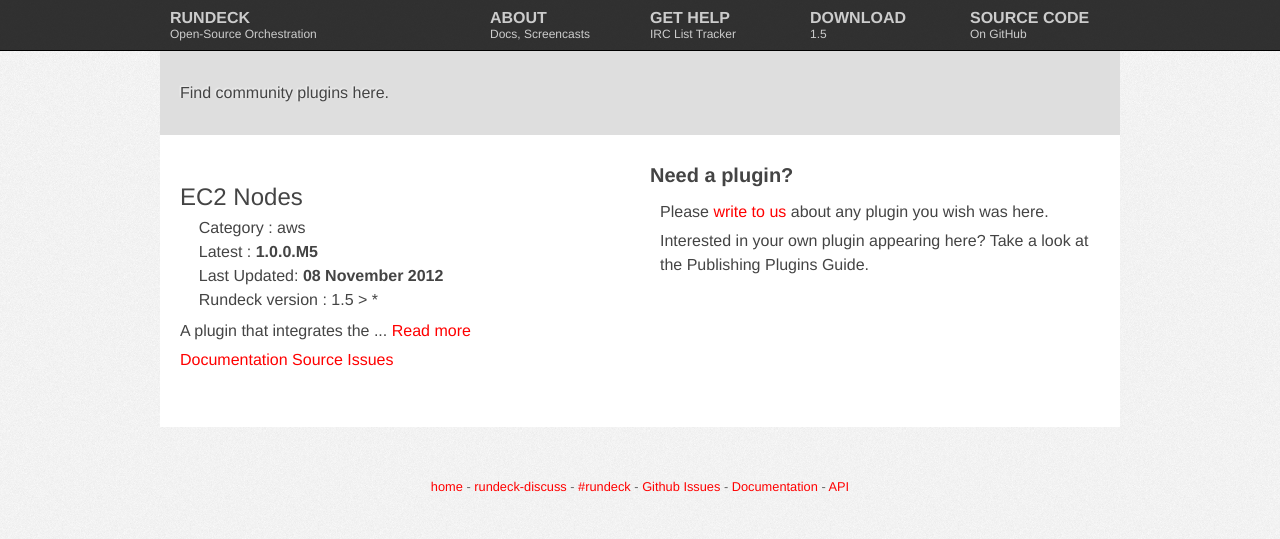
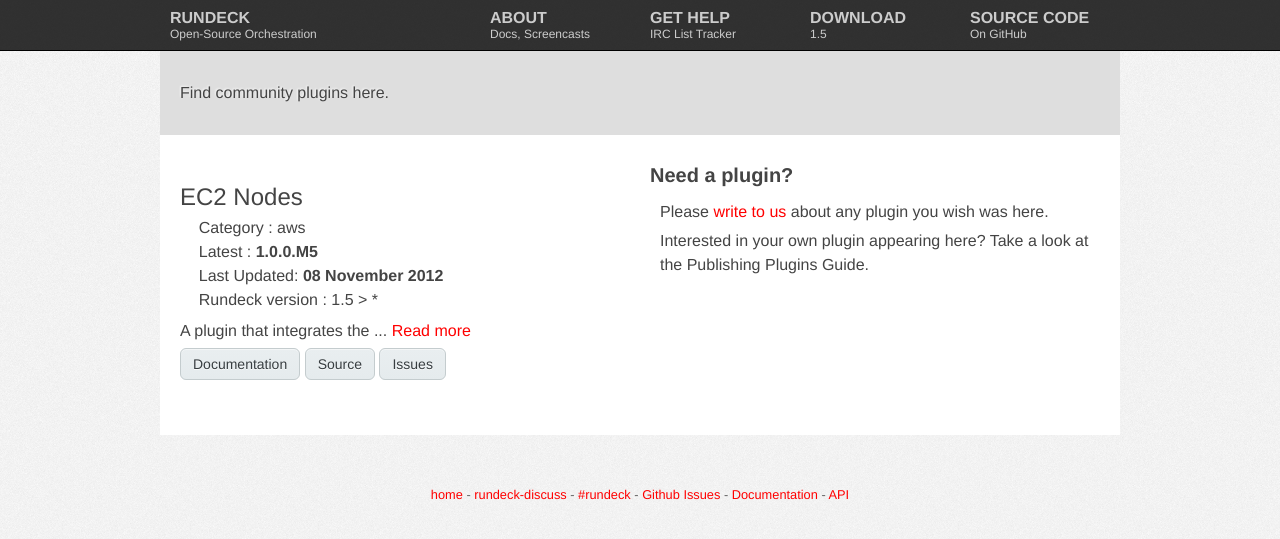
Before and after one commit to rundeck/rundeck-ghpages, a Jekyll site: the page built from plugins.html, in a window 1280 px wide. Shown: the top 539 px of the page. Built offline with Jekyll 4.4.1, drawn with Linux system fonts in a browser that asks for light colours; nearby versions of some CDN libraries.

Commit message:
add .btn style

```diff
--- a/css/style.css
+++ b/css/style.css
@@ -236,6 +236,84 @@
   list-style-type: none;
 }
 
+.btn {
+  display: inline-block;
+  padding: 7px 12px 6px;
+  font-size: 14px;
+  line-height: 17px;
+  text-decoration: none;
+  border: 1px solid #31373a;
+  color: #ffffff;
+  text-align: center;
+  vertical-align: middle;
+  cursor: pointer;
+  text-shadow: 0 1px 0 rgba(0, 0, 0, 0.2);
+  background-color: #4b8723;
+  background-color: #3b4145;
+  background-image: -moz-linear-gradient(top, #41484c, #31373a);
+  background-image: -ms-linear-gradient(top, #41484c, #31373a);
+  background-image: -webkit-gradient(linear, 0 0, 0 100%, from(#41484c), to(#31373a));
+  background-image: -webkit-linear-gradient(top, #41484c, #31373a);
+  background-image: -o-linear-gradient(top, #41484c, #31373a);
+  background-image: linear-gradient(top, #41484c, #31373a);
+  background-repeat: repeat-x;
+  filter: progid:DXImageTransform.Microsoft.gradient(startColorstr='#41484c', endColorstr='#31373a', GradientType=0);
+  -webkit-border-radius: 6px;
+  -moz-border-radius: 6px;
+  border-radius: 6px;
+  cursor: pointer;
+  -webkit-box-shadow: inset 0 1px 0 rgba(255, 255, 255, 0.2);
+  -moz-box-shadow: inset 0 1px 0 rgba(255, 255, 255, 0.2);
+  box-shadow: inset 0 1px 0 rgba(255, 255, 255, 0.2);
+  *margin-left: .3em;
+  *margin-left: .3em;
+}
+.btn:first-child {
+  *margin-left: 0;
+}
+.btn:first-child {
+  *margin-left: 0;
+}
+.btn.gray {
+  background-color: #e5e5e3;
+  color: #686868;
+  border-color: #b9b9b9;
+  text-shadow: 0 1px 0 rgba(255, 255, 255, 0.8);
+  background-color: #dfdedd;
+  background-image: -moz-linear-gradient(top, #e5e4e3, #d7d6d4);
+  background-image: -ms-linear-gradient(top, #e5e4e3, #d7d6d4);
+  background-image: -webkit-gradient(linear, 0 0, 0 100%, from(#e5e4e3), to(#d7d6d4));
+  background-image: -webkit-linear-gradient(top, #e5e4e3, #d7d6d4);
+  background-image: -o-linear-gradient(top, #e5e4e3, #d7d6d4);
+  background-image: linear-gradient(top, #e5e4e3, #d7d6d4);
+  background-repeat: repeat-x;
+  filter: progid:DXImageTransform.Microsoft.gradient(startColorstr='#e5e4e3', endColorstr='#d7d6d4', GradientType=0);
+  -webkit-box-shadow: inset 0 1px 0 #f1f0f0;
+  -moz-box-shadow: inset 0 1px 0 #f1f0f0;
+  box-shadow: inset 0 1px 0 #f1f0f0;
+}
+
+
+.btn.blueLight {
+  background-color: #e9eef0;
+  color: #373d40;
+  border-color: #c4ccce;
+  -webkit-box-shadow: inset 0 1px 0 rgba(255, 255, 255, 0.5);
+  -moz-box-shadow: inset 0 1px 0 rgba(255, 255, 255, 0.5);
+  box-shadow: inset 0 1px 0 rgba(255, 255, 255, 0.5);
+  text-shadow: 0 1px 0 rgba(255, 255, 255, 0.8);
+  background-color: #e7edef;
+  background-image: -moz-linear-gradient(top, #e9eef0, #e5ebed);
+  background-image: -ms-linear-gradient(top, #e9eef0, #e5ebed);
+  background-image: -webkit-gradient(linear, 0 0, 0 100%, from(#e9eef0), to(#e5ebed));
+  background-image: -webkit-linear-gradient(top, #e9eef0, #e5ebed);
+  background-image: -o-linear-gradient(top, #e9eef0, #e5ebed);
+  background-image: linear-gradient(top, #e9eef0, #e5ebed);
+  background-repeat: repeat-x;
+  filter: progid:DXImageTransform.Microsoft.gradient(startColorstr='#e9eef0', endColorstr='#e5ebed', GradientType=0);
+  font-family: "Helvetica Neue", Helvetica, Arial, sans-serif;
+}
+
 /** download button **/
 
 a.dlbutton{
```
